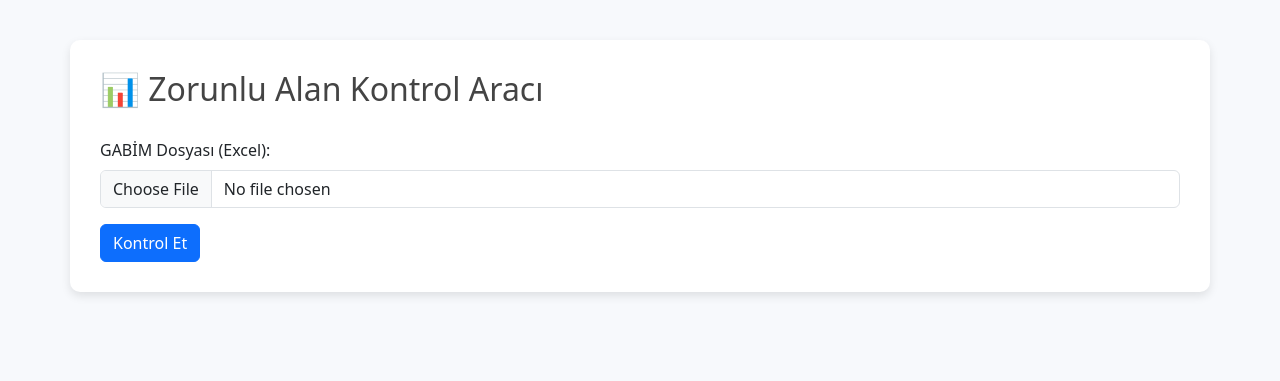
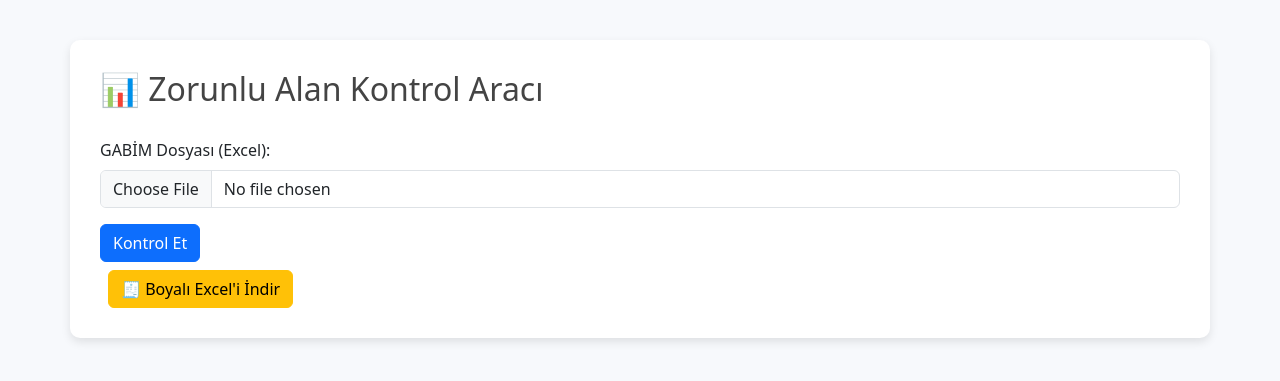
Before and after one commit to busraminal/flask_starter_project, a Flask app: page / in a window 1280 px wide. Shown: the top 381 px of the page. Run offline with Flask 3, Linux system fonts and the light colour scheme.

Commit message:
boyalı excel eklentisi 17.07.2025

```diff
--- a/app.py
+++ b/app.py
@@ -693,3 +693,7 @@ def index():
 @app.route('/excel_indir')
 def excel_indir():
     return send_file("static/sonuc.xlsx", as_attachment=True)
+
+@app.route('/boyali_excel_indir')
+def boyali_excel_indir():
+    return send_file("static/boyali.xlsx", as_attachment=True)
--- a/templates/index.html
+++ b/templates/index.html
@@ -41,6 +41,8 @@
             <a href="{{ url_for('excel_indir') }}" class="btn btn-success ms-2">Excel İndir</a>
             {% endif %}
         </form>
+
+        <a href="{{ url_for('boyali_excel_indir') }}" class="btn btn-warning ms-2 mt-2">🧾 Boyalı Excel'i İndir</a>
 
         {% if errors %}
         <div class="alert alert-danger mt-4">
```
Also changed, not shown: 2 other files.
